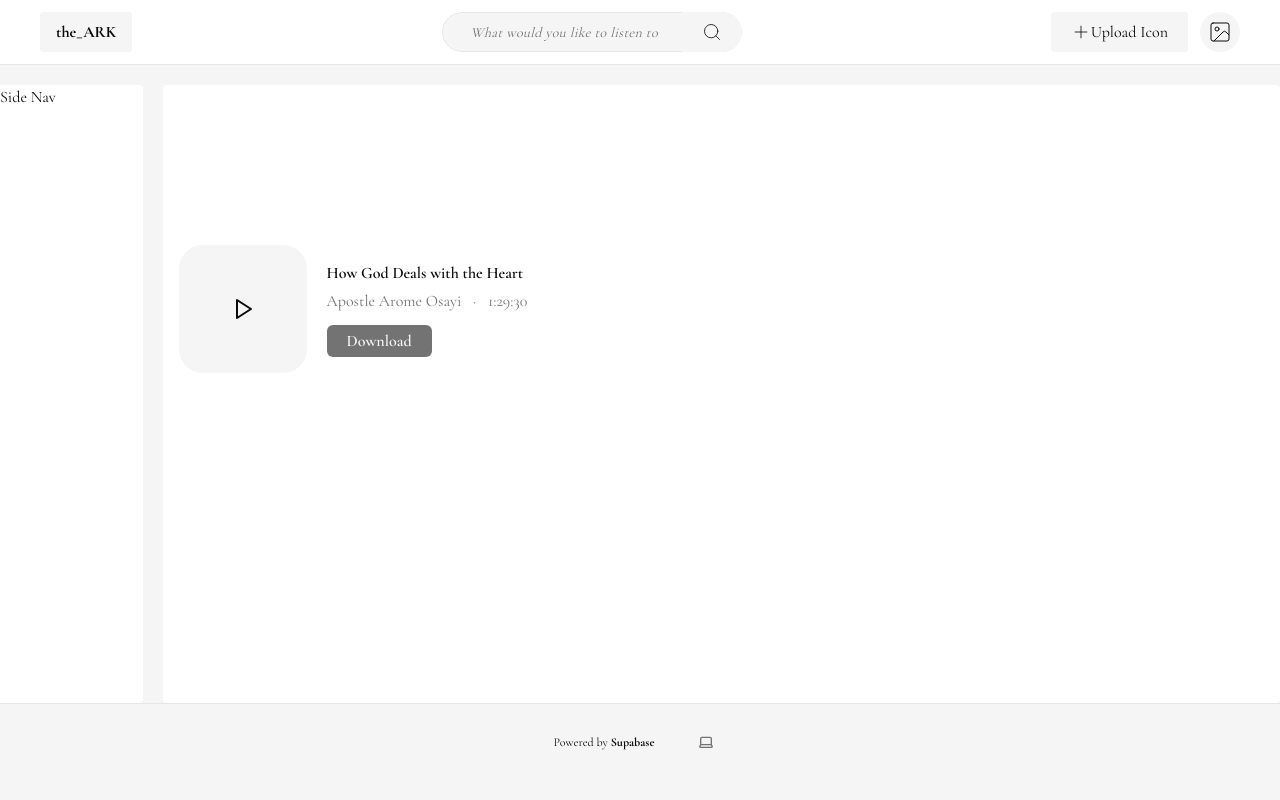
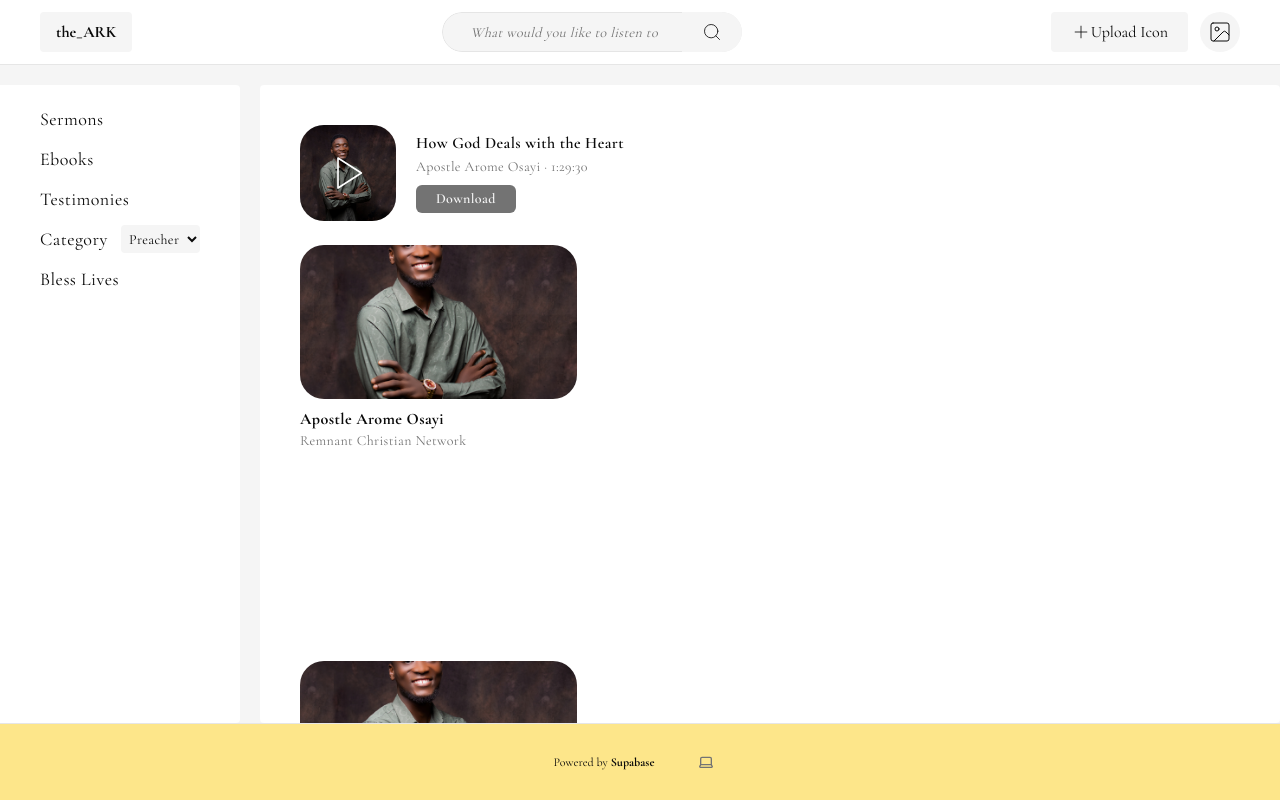
Before and after one commit to EmmanuelNwafuru/the_Ark, a Next.js app: page / in a window 1280 px wide. Built offline with nearby package versions, Linux system fonts and the light colour scheme.

Commit message:
added ByChurchCard, ByPreacherCard, BySeriesCard, and ByTopicCard components.

```diff
--- a/app/(root)/page.tsx
+++ b/app/(root)/page.tsx
@@ -5,11 +5,14 @@ import ConnectSupabaseSteps from "@/components/tutorial/connect-supabase-steps";
 import SignUpUserSteps from "@/components/tutorial/sign-up-user-steps";
 import { hasEnvVars } from "@/utils/supabase/check-env-vars";
 import AudioCard from "../component/AudioCard";
+import ByPreacherCard from "../component/ByPreacherCard";
+import ByTopicCard from "../component/ByTopicCard";
+import ByChurchCard from "../component/ByChurchCard";
+import BySeriesCard from "../component/BySeriesCard";
 
 export default function Home() {
   return (
-    <>
-      <main className="flex-1 flex flex-col gap-6 px-4 bg-background rounded h-full pt-40">
+    <main className="flex-1 flex flex-col gap-6 px-10 bg-background rounded h-full py-10 overflow-y-auto">
       <AudioCard
         title="How God Deals with the Heart"
         subtitle="Remnant Christian Network"
@@ -17,7 +20,22 @@ export default function Home() {
         duration="1:29:30"
         onDownload={() => alert("Downloading...")}
       />
+      <ByPreacherCard
+        name="Apostle Arome Osayi"
+        church="Remnant Christian Network"
+        imageUrl="/audioCard/emma.jpg"
+      />
+      <ByTopicCard topic="Faith" colorHex="#5D478B" />
+      <ByChurchCard
+        churchName="Wordfeast Gospel Network"
+        imageUrl="/audioCard/emma.jpg"
+      />
+      <BySeriesCard
+        name="New Life in Christ Series"
+        preacher="Apostle Chidi Amanoh"
+        imageUrl="/audioCard/emma.jpg"
+        numSermons={4}
+      />
     </main>
-    </>
   );
 }
--- a/app/component/AudioCard.tsx
+++ b/app/component/AudioCard.tsx
@@ -1,7 +1,8 @@
 "use client";
 
-import React from "react";
-import { Download, Play, PlayCircle } from "lucide-react"; // optional icon lib
+import React, { useState } from "react";
+import { Download, Pause, PauseCircle, Play, PlayCircle } from "lucide-react"; // optional icon lib
+import Image from "next/image";
 
 interface AudioCardProps {
   title: string;
@@ -18,25 +19,48 @@ const AudioCard: React.FC<AudioCardProps> = ({
   duration,
   onDownload,
 }) => {
+  const [isPlaying, setIsPlaying] = useState(false);
   return (
-    <div className="flex items-center gap-5 max-w-3xl">
+    <div className="flex items-center gap-5 max-w-96">
       {/* Audio Icon */}
-      <div className="w-32 h-32 bg-muted rounded-3xl flex items-center justify-center">
-        <Play />
+      <div
+        role="button"
+        className="relative w-24 bg-muted rounded-3xl aspect-square flex items-center justify-center overflow-hidden whitespace-nowrap flex-shrink-0 group"
+      >
+        <Image src="/audioCard/emma.jpg" alt="Music cover photo" fill />
+        <div
+          onClick={() => setIsPlaying((prev) => !prev)}
+          className="absolute w-full h-full top-0 right-0 place-content-center place-items-center bg-black/20 text-white"
+        >
+          {isPlaying ? (
+            <Pause
+              strokeWidth={1}
+              className="w-10 h-auto group-hover:scale-105 transition"
+            />
+          ) : (
+            <Play
+              strokeWidth={1}
+              className="w-10 h-auto group-hover:scale-105 transition"
+            />
+          )}
+        </div>
       </div>
 
       {/* Text Content */}
-      <div className="flex flex-col gap-1">
-        <h3 className="font-semibold">{title}</h3>
-        <p className="text-muted-foreground">
-          {speaker} <span className="mx-2">·</span> {duration}
+      <div className="flex flex-col gap-1 w-full">
+        <h3 className="base font-semibold line-clamp-2 overflow-ellipsis leading-tight w-full">
+          {title}
+        </h3>
+        <p className="sm text-muted-foreground flex items-center">
+          <span className="line-clamp-1">{speaker}</span>
+          <span className="whitespace-nowrap">&nbsp;·&nbsp;{duration}</span>
         </p>
 
         {/* Download Button */}
         <div
           role="button"
           onClick={onDownload}
-          className="px-5 py-1 mt-2 w-fit bg-muted-foreground text-muted rounded-md font-semibold cursor-pointer hover:scale-105 transition"
+          className="sm px-5 py-1 mt-1 w-fit bg-muted-foreground text-muted rounded-md font-semibold cursor-pointer hover:scale-105 transition"
         >
           Download
         </div>
--- /dev/null
+++ b/app/component/ByChurchCard.tsx
@@ -0,0 +1,26 @@
+// components/ByChurchCard.tsx
+import Image from "next/image";
+
+interface ByChurchCardProps {
+  churchName: string;
+  imageUrl: string;
+}
+
+export default function ByChurchCard({
+  churchName,
+  imageUrl,
+}: ByChurchCardProps) {
+  return (
+    <div className="w-[277px]">
+      <div className="relative w-full h-[154px] rounded-3xl overflow-hidden mb-2 aspect-[277/154]">
+        <Image
+          src={imageUrl}
+          alt={churchName}
+          fill
+          className="rounded-xl object-cover"
+        />
+      </div>
+      <p className="base font-semibold">{churchName}</p>
+    </div>
+  );
+}
--- /dev/null
+++ b/app/component/ByPreacherCard.tsx
@@ -0,0 +1,29 @@
+// components/ByPreacherCard.tsx
+import Image from "next/image";
+
+interface ByPreacherCardProps {
+  name: string;
+  church: string;
+  imageUrl: string;
+}
+
+export default function ByPreacherCard({
+  name,
+  church,
+  imageUrl,
+}: ByPreacherCardProps) {
+  return (
+    <div className="w-[277px]">
+      <div className="relative w-full h-[154px] rounded-3xl overflow-hidden mb-2 aspect-[277/154]">
+        <Image
+          src={imageUrl}
+          alt={name}
+          fill
+          className="rounded-xl object-cover"
+        />
+      </div>
+      <h2 className="base font-bold">{name}</h2>
+      <p className="sm text-muted-foreground">{church}</p>
+    </div>
+  );
+}
--- /dev/null
+++ b/app/component/BySeriesCard.tsx
@@ -0,0 +1,34 @@
+// components/BySeriesCard.tsx
+import Image from "next/image";
+
+interface BySeriesCardProps {
+  name: string;
+  preacher: string;
+  numSermons: number;
+  imageUrl: string;
+}
+
+export default function BySeriesCard({
+  name,
+  preacher,
+  numSermons,
+  imageUrl,
+}: BySeriesCardProps) {
+  return (
+    <div className="w-[277px]">
+      <div className="relative w-full h-[154px] rounded-3xl overflow-hidden mb-2 aspect-[277/154]">
+        <Image
+          src={imageUrl}
+          alt={name}
+          fill
+          className="rounded-xl object-cover"
+        />
+      </div>
+      <h2 className="base font-bold">{name}</h2>
+      <p className="sm text-muted-foreground">
+        {preacher}&nbsp;
+        <span>. {numSermons} Sermons</span>
+      </p>
+    </div>
+  );
+}
--- /dev/null
+++ b/app/component/ByTopicCard.tsx
@@ -0,0 +1,27 @@
+// components/ByTopicCard.tsx
+import Image from "next/image";
+
+interface ByTopicCardProps {
+  topic: string;
+  colorHex: string;
+}
+
+export default function ByTopicCard({ topic, colorHex }: ByTopicCardProps) {
+  return (
+    <div className="w-[277px]">
+      <div
+        className={`relative w-full h-[154px] rounded-3xl overflow-hidden mb-2 aspect-[277/154] bg-[${colorHex}]`}
+      >
+        {/* <Image
+          src={imageUrl}
+          alt={name}
+          fill
+          className="rounded-xl object-cover"
+        /> */}
+        <h2 className="absolute top-5 left-5 font-semibold text-white">
+          {topic}
+        </h2>
+      </div>
+    </div>
+  );
+}
--- a/app/component/SideNav.tsx
+++ b/app/component/SideNav.tsx
@@ -1,5 +1,39 @@
+import Link from "next/link";
+
 const SideNav = () => {
-  return <div className="h-full bg-background rounded-r">Side Nav</div>;
+  return (
+    <div className="lg h-full bg-background rounded-r flex flex-col py-5 px-10 gap-3">
+      {[
+        { label: "Sermons", redirect: "#" },
+        { label: "Ebooks", redirect: "#" },
+        { label: "Testimonies", redirect: "#" },
+      ].map((nav, i) => (
+        <Link key={i} href={nav.redirect}>
+          {nav.label}
+        </Link>
+      ))}
+      <div className="w-full flex justify-between">
+        <span>Category</span>
+        <select
+          name="Preacher"
+          id=""
+          className="sm px-1 hover:cursor-pointer bg-muted rounded focus-visible:ring-0 focus-visible:ring-offset-0 focus-visible:outline-none focus-within:bg-muted focus-within:outline-none focus-within:ring-0 focus-within:ring-offset-0 focus-within:shadow-none"
+        >
+          <option value="" className="bg-muted">
+            Preacher
+          </option>
+          <option value="">Topic</option>
+          <option value="">Series</option>
+          <option value="">Church</option>
+        </select>
+      </div>
+      {[{ label: "Bless Lives", redirect: "#" }].map((nav, i) => (
+        <Link key={i} href={nav.redirect}>
+          {nav.label}
+        </Link>
+      ))}
+    </div>
+  );
 };
 
 export default SideNav;
--- a/app/globals.css
+++ b/app/globals.css
@@ -1,6 +1,51 @@
 @tailwind base;
 @tailwind components;
 @tailwind utilities;
+
+@layer components {
+  .xxs {
+    @apply text-[10px];
+  }
+  .xs {
+    @apply text-xs tracking-wide;
+  }
+  .XS {
+    @apply text-xs uppercase;
+  }
+  .sm {
+    @apply text-[10px] sm:text-xs lg:text-sm tracking-wide;
+  }
+  .SM {
+    @apply text-[9px] sm:text-xs lg:text-sm tracking-wide;
+  }
+  .base {
+    @apply text-xs sm:text-sm lg:text-base tracking-wide;
+  }
+  .lg {
+    @apply text-sm sm:text-base lg:text-lg tracking-wide;
+  }
+  .xl {
+    @apply text-base sm:text-lg lg:text-xl tracking-wide;
+  }
+  .xxl {
+    @apply text-lg sm:text-2xl lg:text-2xl;
+  }
+  .xxxl {
+    @apply text-xl sm:text-2xl lg:text-3xl;
+  }
+  .xxxxl {
+    @apply text-4xl;
+  }
+  .fiveXL {
+    @apply text-2xl sm:text-4xl lg:text-5xl tracking-tight;
+  }
+  .sixXL {
+    @apply text-6xl;
+  }
+  .sevenXL {
+    @apply text-3xl sm:text-5xl lg:text-7xl tracking-tight;
+  }
+}
 
 @layer base {
   :root {
--- a/app/layout.tsx
+++ b/app/layout.tsx
@@ -42,14 +42,16 @@ export default function RootLayout({
         >
           <main className="h-screen flex flex-col items-center">
             <Navbar />
-            <div className="flex flex-col justify-between py-5 h-full overflow-y-auto w-full">
-              <div className="grid grid-cols-8 h-full gap-5">
-                <div className="col-span-1">
+            <div className="flex flex-col justify-between pt-5 h-full overflow-y-hidden w-full">
+              <div className="grid grid-cols-10 h-full gap-5 overflow-y-hidden">
+                <div className="col-span-2 overflow-y-auto">
                   <SideNav />
                 </div>
-                <div className="col-span-7">{children}</div>
+                <div className="col-span-8 h-full overflow-hidden">
+                  {children}
+                </div>
               </div>
-              <footer className="w-full flex items-center justify-center border-t mx-auto text-center text-xs gap-8 py-5 justify-self-end">
+              <footer className="w-full flex items-center justify-center border-t mx-auto text-center text-xs gap-8 py-5 justify-self-end bg-amber-200">
                 <p>
                   Powered by{" "}
                   <a
```
Also changed, not shown: public/audioCard/emma.jpg (added). Lines whose indentation alone changed are shown as unchanged.
